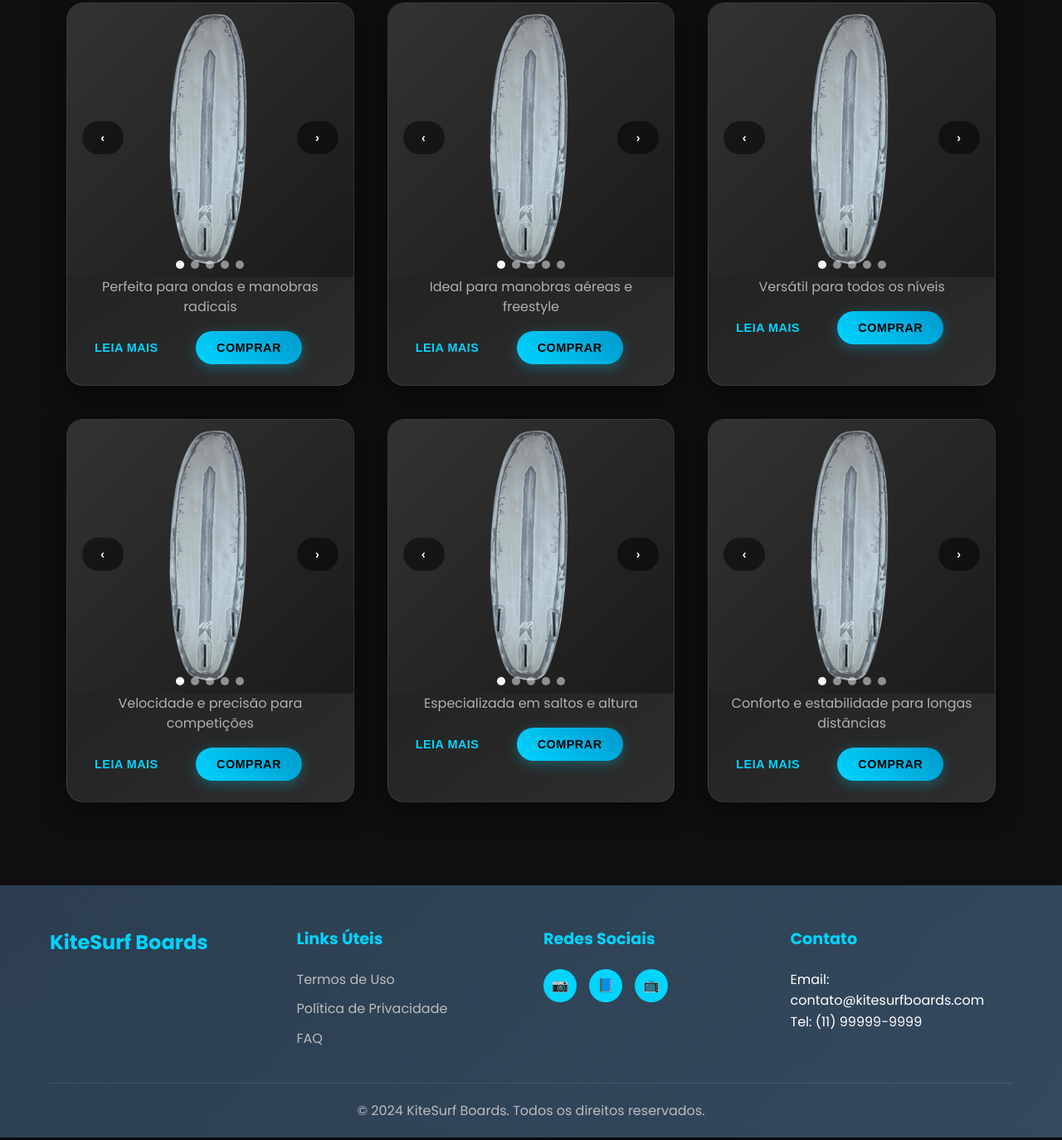
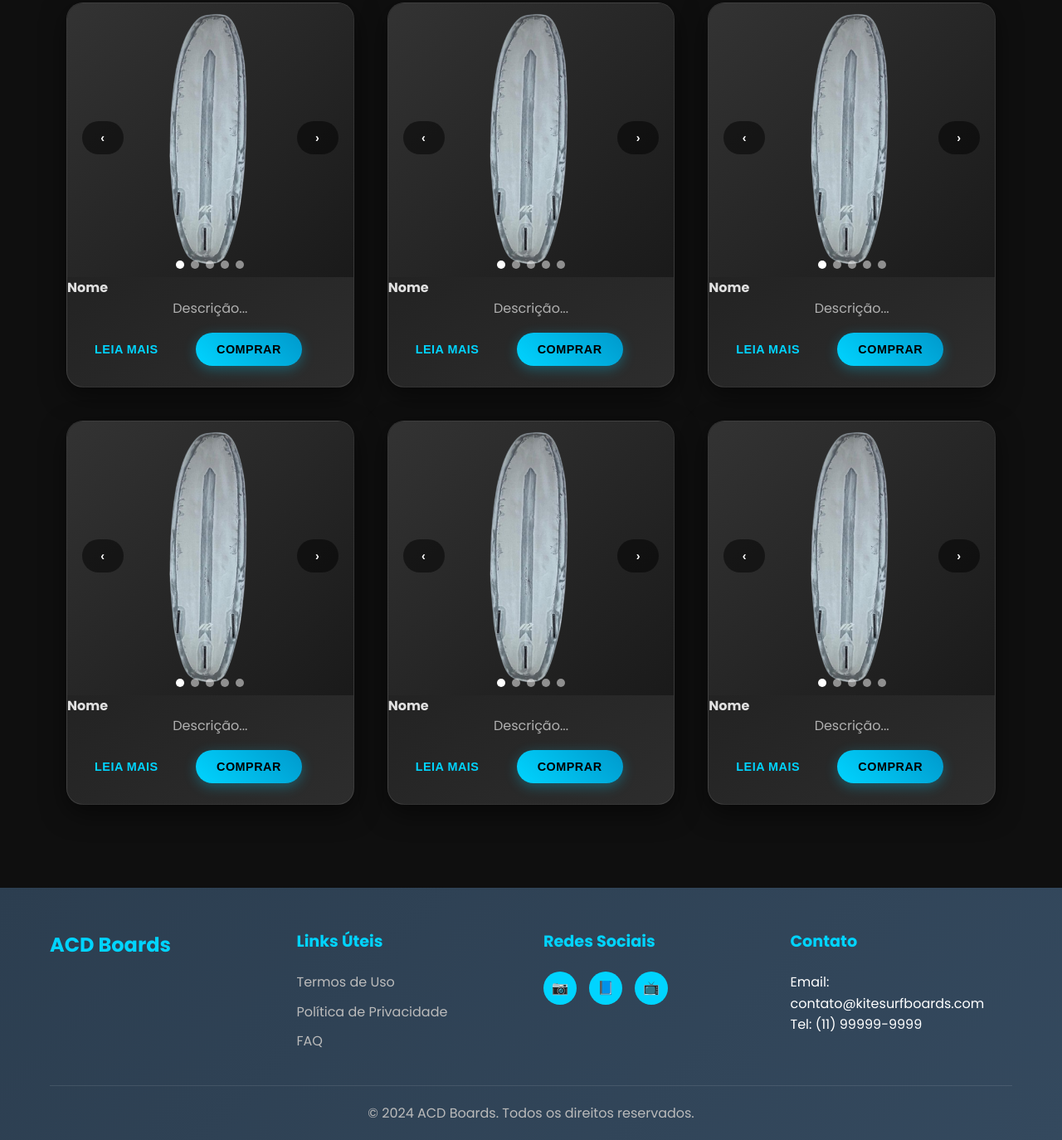
Before and after one commit to Raposo87/ACD-Boards, a plain HTML site: page index.html in a window 1280 px wide. Shown: the part 1711-3085 px from the top of the page at 83% size. Drawn offline with Linux system fonts and the light colour scheme.

Commit message:
atualização

```diff
--- a/index.html
+++ b/index.html
@@ -73,9 +73,9 @@
                             <div class="carousel-indicator"></div>
                         </div>
                     </div>
-
+                    <h4>Nome</h4>
                     <p class="descricao-curta">
-                        Perfeita para ondas e manobras radicais
+                        Descrição...
                     </p>
                     <p class="descricao-completa">
                         A Wave Rider foi desenvolvida para oferecer máximo controle em
@@ -106,8 +106,9 @@
                             <div class="carousel-indicator"></div>
                         </div>
                     </div>
+                    <h4>Nome</h4>
                     <p class="descricao-curta">
-                        Ideal para manobras aéreas e freestyle
+                        Descrição...
                     </p>
                     <p class="descricao-completa">
                         A Freestyle Pro é a escolha dos profissionais. Com design
@@ -138,7 +139,10 @@
                             <div class="carousel-indicator"></div>
                         </div>
                     </div>
-                    <p class="descricao-curta">Versátil para todos os níveis</p>
+                    <h4>Nome</h4>
+                    <p class="descricao-curta">
+                        Descrição...
+                    </p>
                     <p class="descricao-completa">
                         A All Round é perfeita para iniciantes e intermediários. Oferece
                         estabilidade e facilidade de uso, mantendo a performance
@@ -168,8 +172,9 @@
                             <div class="carousel-indicator"></div>
                         </div>
                     </div>
+                    <h4>Nome</h4>
                     <p class="descricao-curta">
-                        Velocidade e precisão para competições
+                        Descrição...
                     </p>
                     <p class="descricao-completa">
                         A Race Master foi desenvolvida para competidores. Com design
@@ -200,7 +205,10 @@
                             <div class="carousel-indicator"></div>
                         </div>
                     </div>
-                    <p class="descricao-curta">Especializada em saltos e altura</p>
+                    <h4>Nome</h4>
+                    <p class="descricao-curta">
+                        Descrição...
+                    </p>
                     <p class="descricao-completa">
                         A Big Air foi projetada para maximizar a altura dos saltos. Com
                         design específico e materiais de alta resistência, é a escolha dos
@@ -230,8 +238,9 @@
                             <div class="carousel-indicator"></div>
                         </div>
                     </div>
+                    <h4>Nome</h4>
                     <p class="descricao-curta">
-                        Conforto e estabilidade para longas distâncias
+                        Descrição...
                     </p>
                     <p class="descricao-completa">
                         A Touring é ideal para passeios longos e exploração. Oferece
@@ -250,7 +259,7 @@
         <div class="container">
             <div class="footer-content">
                 <div class="footer-logo">
-                    KiteSurf Boards
+                   ACD Boards
                 </div>
                 <div class="footer-links">
                     <h4>Links Úteis</h4>
@@ -275,7 +284,7 @@
                 </div>
             </div>
             <div class="footer-bottom">
-                <p>&copy; 2024 KiteSurf Boards. Todos os direitos reservados.</p>
+                <p>&copy; 2024 ACD Boards. Todos os direitos reservados.</p>
             </div>
         </div>
     </footer>
```
